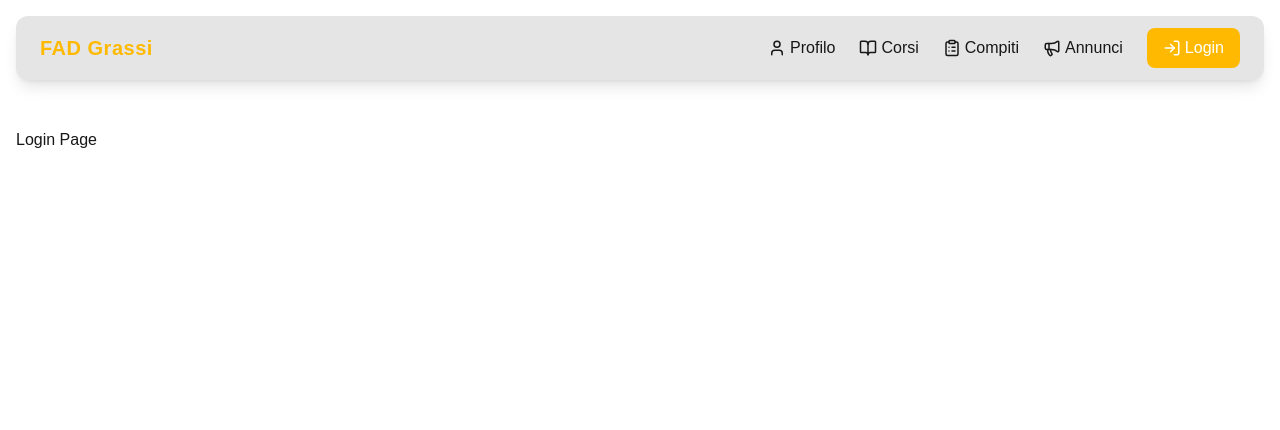
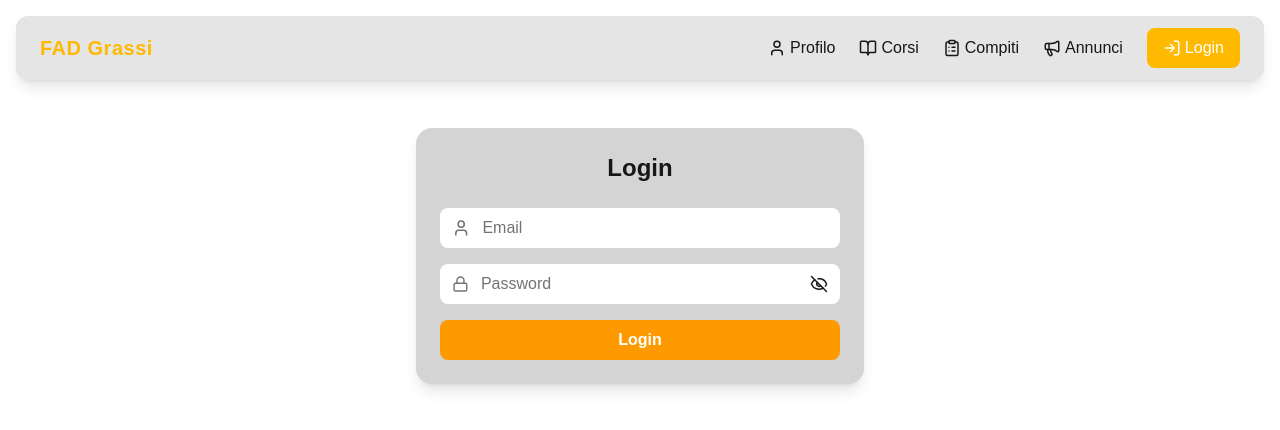
Before and after one commit to Asciugano/fad-grassi2, a Next.js app: page /auth/login in a window 1280 px wide. Shown: the top 430 px of the page. Built offline with nearby package versions, Linux system fonts and the light colour scheme.

Commit message:
aggiunta la login page (stile si, funzionalita no)

```diff
--- a/app/auth/login/page.tsx
+++ b/app/auth/login/page.tsx
@@ -1,7 +1,9 @@
+import LoginComponent from "@/components/login_component";
+
 export default function LoginPage() {
   return (
-    <div>
-      Login Page
+    <div className="flex items-center justify-center">
+      <LoginComponent />
     </div>
   );
 }
--- /dev/null
+++ b/components/login_component.tsx
@@ -0,0 +1,74 @@
+"use client";
+
+import { Eye, EyeOff, Loader2, Lock, User } from "lucide-react";
+import { useState } from "react";
+
+export default function LoginComponent() {
+  const [formData, setFormData] = useState({
+    email: "",
+    password: "",
+  });
+  const [showPassw, setShowPassw] = useState(false);
+
+  const [loading, setLoading] = useState(false);
+  const [error, setError] = useState("");
+
+  const handleSubmit = async (e: React.FormEvent) => {
+    e.preventDefault();
+  }
+
+  return (
+    <div className="max-w-md w-full bg-neutral-300 dark:bg-neutral-800 rounded-2xl shadow-lg p-6">
+      <h2 className="text-2xl font-bold text-center mb-6">
+        Login
+      </h2>
+
+      <form onSubmit={handleSubmit} className="space-y-4">
+        {/* email */}
+        <div className="flex items-center gap-3 border-neutral-400 dark:border-neutral-600 rounded-lg px-3 py-2 bg-white dark:bg-neutral-900 focus-within:ring-amber-400">
+          <User size={20} className="text-neutral-500 dark:text-neutral-400" />
+          <input
+            type="email"
+            placeholder="Email"
+            value={formData.email}
+            onChange={(e) => setFormData({ ...formData, email: e.target.value })}
+            className="w-full bg-transparent outline-none text-neutral-800 dark:text-neutral-100 placeholder-neutral-500"
+            required
+          />
+        </div>
+
+        {/* password */}
+        <div className="flex items-center gap-3 border-neutral-400 dark:border-neutral-600 rounded-lg px-3 py-2 bg-white dark:bg-neutral-900 focus-within:ring-amber-400">
+          <Lock size={20} className="text-neutral-500 dark:text-neutral-400" />
+          <input
+            type={showPassw ? "text" : "password"}
+            placeholder="Password"
+            value={formData.password}
+            onChange={(e) => setFormData({ ...formData, password: e.target.value })}
+            className="w-full bg-transparent outline-none text-neutral-800 dark:text-neutral-100 placeholder-neutral-500"
+            required
+          />
+          <button onClick={(e) => {
+            e.preventDefault();
+            setShowPassw(!showPassw);
+          }}
+          >
+            {showPassw ? <Eye size={18} /> : <EyeOff size={18} />}
+          </button>
+        </div>
+
+        <button
+          type="submit"
+          disabled={loading}
+          className="w-full flex items-center justify-center bg-amber-500 hover:bg-amber-400 text-white font-semibold rounded-lg px-4 py-2 transition disabled:cursor-not-allowed"
+        >
+          {loading ? (
+            <Loader2 size={20} className="animate-spin" />
+          ) : (
+            "Login"
+          )}
+        </button>
+      </form>
+    </div>
+  );
+}
--- a/package.json
+++ b/package.json
@@ -12,6 +12,7 @@
     "@auth/prisma-adapter": "^2.10.0",
     "@prisma/client": "^6.16.2",
     "@prisma/extension-accelerate": "^2.0.2",
+    "axios": "^1.12.2",
     "bcryptjs": "^3.0.2",
     "dotenv": "^17.2.2",
     "jsonwebtoken": "^9.0.2",
```
Also changed, not shown: 1 other file (tests, documents, lock files or other folders).
